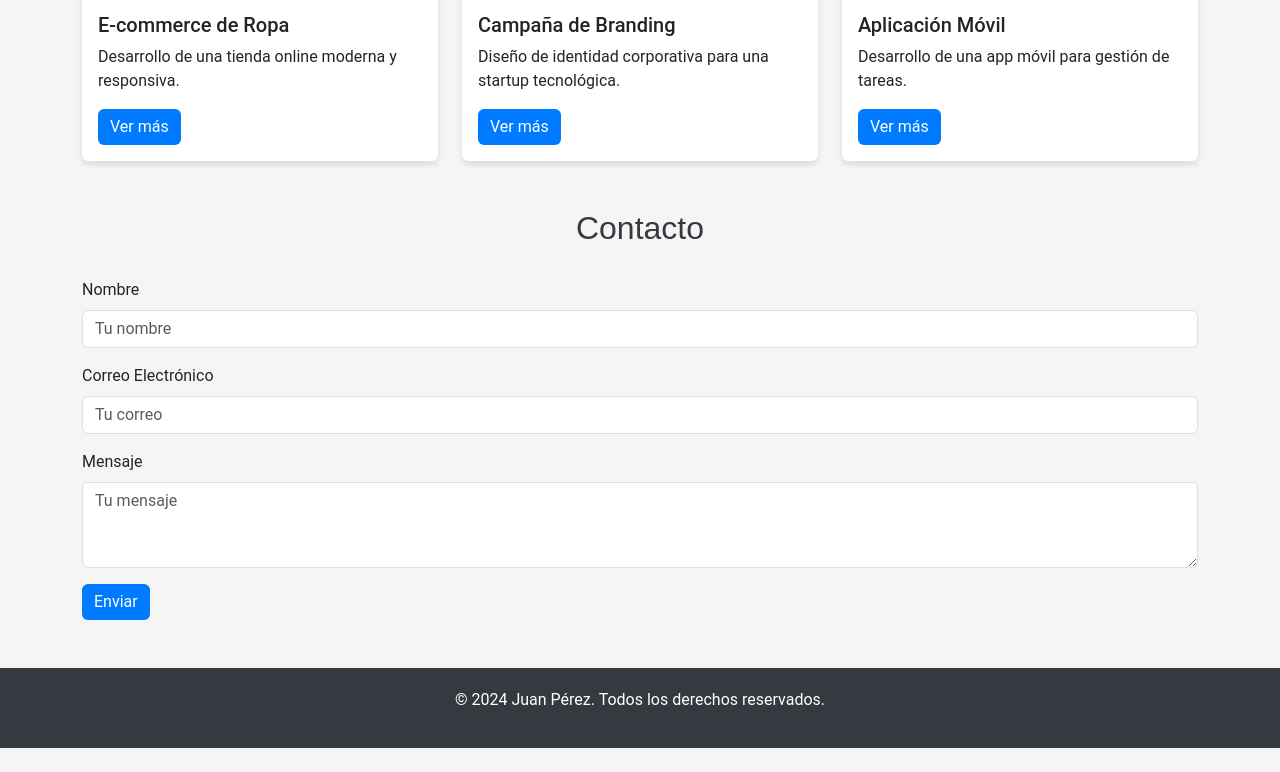
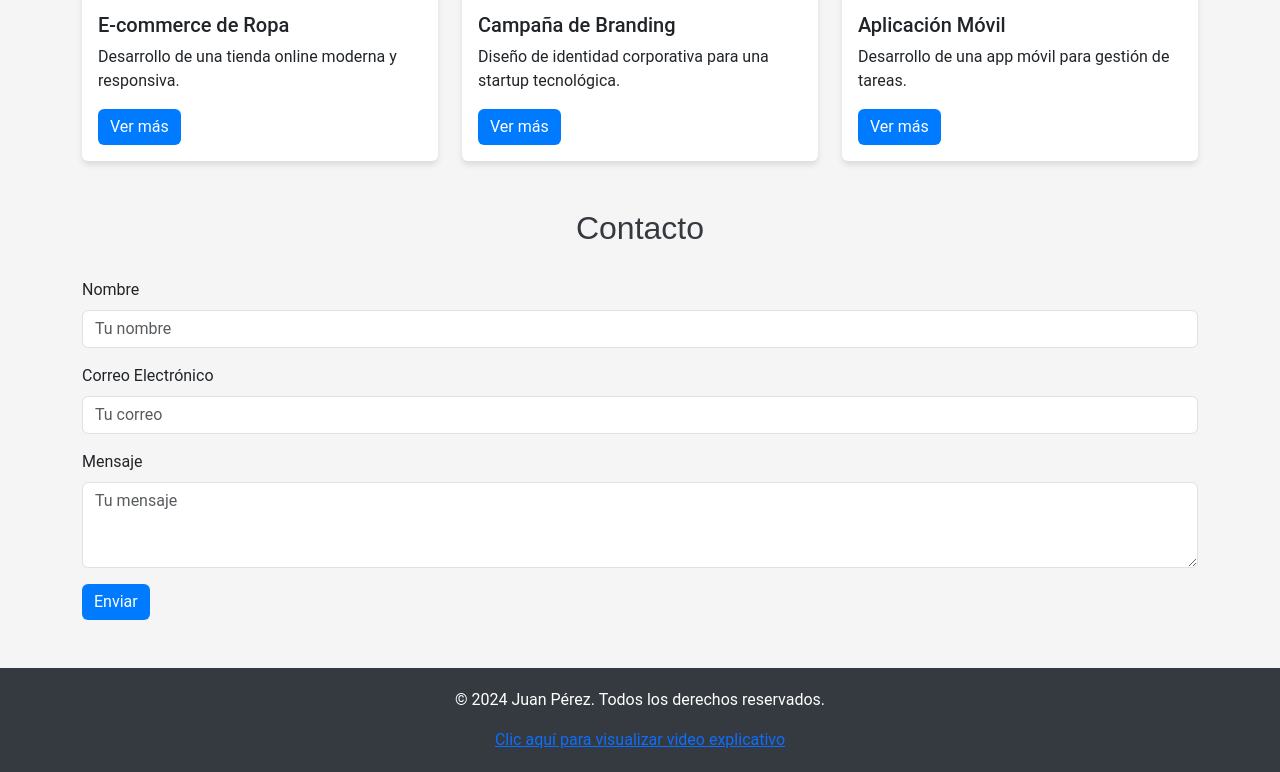
Before and after one commit to Autumnnx/Portafolio-de-Freelancer, a plain HTML site: page index.html in a window 1280 px wide. Shown: the part 1423-2195 px from the top of the page. Before the commit the page ends 2171 px from the top, so only its background shows below. Drawn offline with nearby package versions, Linux system fonts and the light colour scheme.

Commit message:
Update index.html

```diff
--- a/index.html
+++ b/index.html
@@ -180,6 +180,7 @@
     <!-- Footer -->
     <footer>
         <p>&copy; 2024 Juan Pérez. Todos los derechos reservados.</p>
+        <a class="link" href="https://www.loom.com/share/ed10d4f0d270430996b5a5213a05a142?sid=3a342c57-c411-4a14-9f22-95d552ff3992">Clic aquí para visualizar video explicativo</a>
     </footer>
 
     <script src="https://cdn.jsdelivr.net/npm/bootstrap@5.3.0-alpha1/dist/js/bootstrap.bundle.min.js"></script>
```
